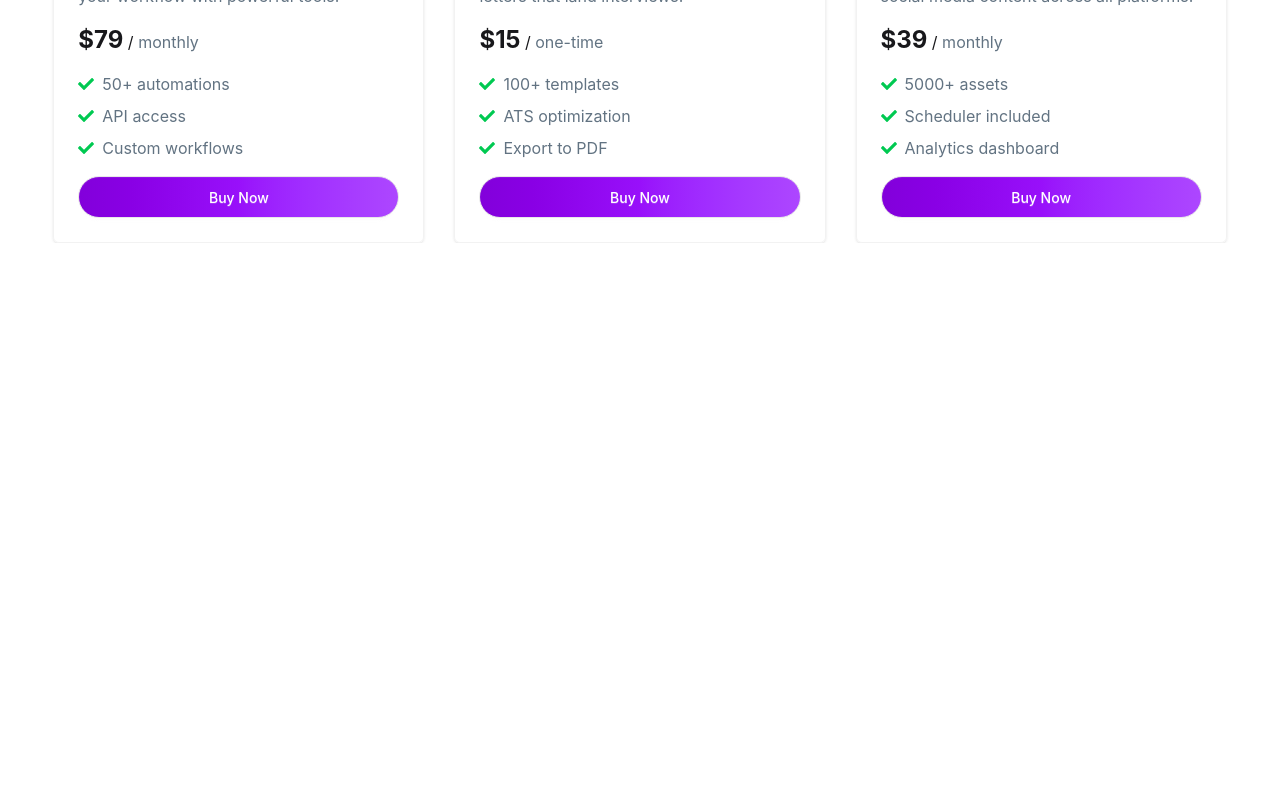
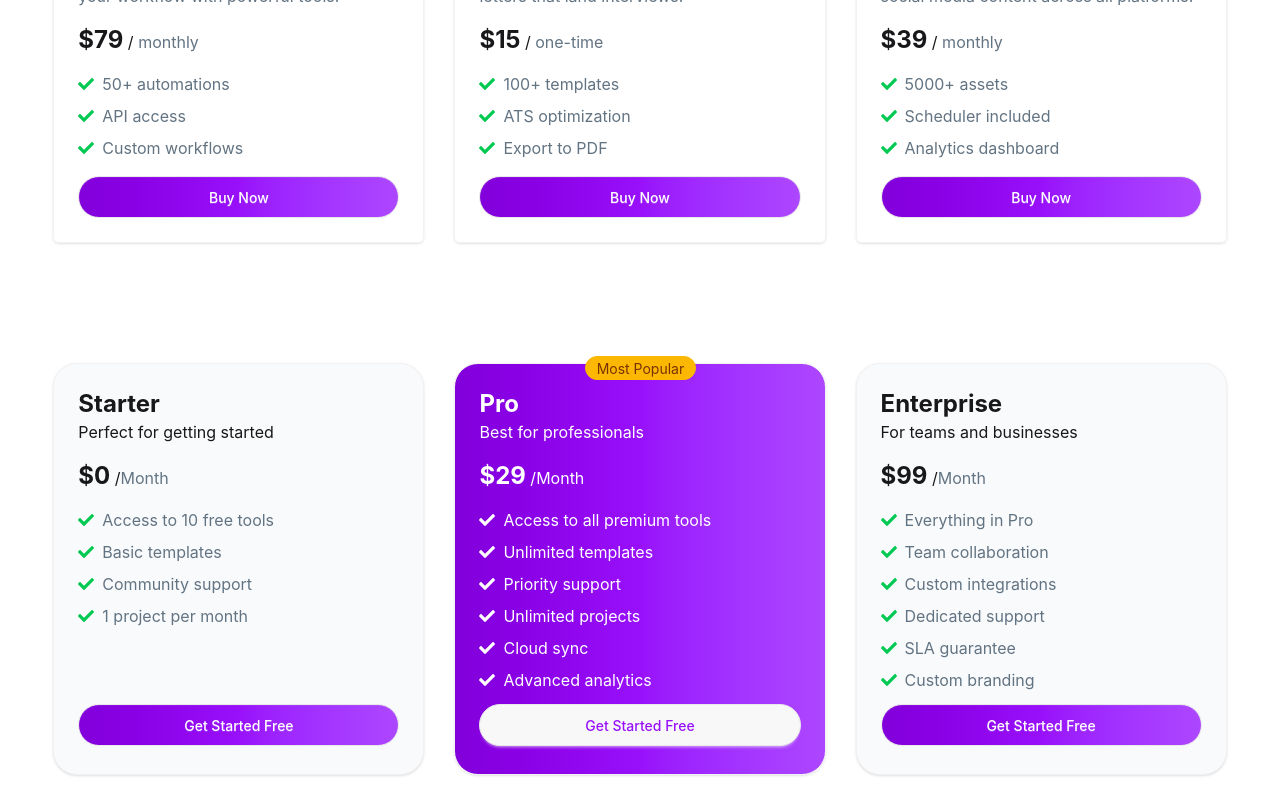
Before and after one commit to sadikur-sadik/B13-A6-DigiTools-Platform, a React (Vite) app: page / in a window 1280 px wide. Shown: the part 2000-2797 px from the top of the page. Before the commit the page ends 2243 px from the top, so only its background shows below. Built offline with nearby package versions, Linux system fonts and the light colour scheme.

Commit message:
Demo section done

```diff
--- a/src/App.jsx
+++ b/src/App.jsx
@@ -3,6 +3,7 @@ import { Suspense, useState } from 'react'
 import NavBar from './NavBar/NavBar'
 import Hero from './Hero/Hero'
 import Stats from './Stats/Stats'
+import Demo from './Demo/Demo'
 import Subscriptions from './Subscriptions/Supscriptions'
 
 const digitoolsProducts = async() => {
@@ -31,6 +32,12 @@ function App() {
 
         </Subscriptions>
       </Suspense>
+
+      <Suspense>
+        <Demo>
+
+        </Demo>
+      </Suspense>
     </>
   )
 }
--- /dev/null
+++ b/src/Demo/Demo.jsx
@@ -0,0 +1,76 @@
+import React from 'react';
+import { FaCheck } from "react-icons/fa";
+
+const Demo = () => {
+    return (
+        <div className='lg:max-w-300 max-w-180 w-11/12 mx-auto grid md:grid-cols-2 lg:grid-cols-3 grid-cols-1 gap-7.5 rounded-md my-30'>
+            <section className='bg-[#f9fafcFF] border border-[#f2f2f2FF] rounded-3xl md:p-6 p-3 shadow-sm space-y-4 flex flex-col '>
+                <div className='flex-1'>
+                    <h3 className='text-2xl font-bold'>Starter</h3>
+                    <p className='#627382FF'>Perfect for getting started</p>
+                </div>
+                <div >
+                    <span className='text-2xl font-bold flex-1'>$0</span> /
+                    <span className='text-[#627382FF]'>Month</span>
+                </div>
+                <ul className='text-[#627382FF] h-45 space-y-2'>
+                    <li className='flex gap-2 items-center'> <FaCheck className='text-green-500' /> Access to 10 free tools</li>
+                    <li className='flex gap-2 items-center'> <FaCheck className='text-green-500' /> Basic templates</li>
+                    <li className='flex gap-2 items-center'> <FaCheck className='text-green-500' /> Community support</li>
+                    <li className='flex gap-2 items-center'> <FaCheck className='text-green-500' /> 1 project per month</li>
+                </ul>
+                <div className='flex-1 '>
+                    <button className='btn w-full font-medium   md:px-5 md:py-5 px-2 py-0 rounded-full bg-linear-to-r from-purple-700 via-purple-600 to-purple-500 text-white '>Get Started Free</button>
+                </div>
+            </section>
+
+            <section className='bg-linear-to-r from-purple-700 relative via-purple-600 to-purple-500  border border-[#f2f2f2FF] rounded-3xl md:p-6 p-3 shadow-sm space-y-4 flex flex-col text-white'>
+
+                    <div className="badge badge-warning rounded-full absolute -top-2 left-[30%] sm:left-[50%] md:left-[35%]">Most Popular</div>
+
+                <div className='flex-1'>
+                    <h3 className='text-2xl font-bold '>Pro</h3>
+                    <p className='#627382FF'>Best for professionals</p>
+                </div>
+                <div >
+                    <span className='text-2xl font-bold flex-1'>$29</span> /
+                    <span className='text-white'>Month</span>
+                </div>
+                <ul className='text-white flex-1 h-45 space-y-2'>
+                    <li className='flex gap-2 items-center'> <FaCheck className='text-white' /> Access to all premium tools</li>
+                    <li className='flex gap-2 items-center'> <FaCheck className='text-white' /> Unlimited templates</li>
+                    <li className='flex gap-2 items-center'> <FaCheck className='text-white' /> Priority support</li>
+                    <li className='flex gap-2 items-center'> <FaCheck className='text-white' /> Unlimited projects</li>
+                    <li className='flex gap-2 items-center'> <FaCheck className='text-white' /> Cloud sync</li>
+                    <li className='flex gap-2 items-center'> <FaCheck className='text-white' /> Advanced analytics</li>
+                </ul>
+                <div className='flex-1'>
+                    <button className='btn w-full font-medium md:px-5 md:py-5 px-2 py-0 rounded-full text-purple-600'>Get Started Free</button>
+                </div>
+            </section>
+            <section className='bg-[#f9fafcFF] border border-[#f2f2f2FF] rounded-3xl md:p-6 p-3 shadow-sm space-y-4 flex flex-col '>
+                <div className='flex-1'>
+                    <h3 className='text-2xl font-bold'>Enterprise</h3>
+                    <p className='#627382FF'>For teams and businesses</p>
+                </div>
+                <div >
+                    <span className='text-2xl font-bold flex-1'>$99</span> /
+                    <span className='text-[#627382FF]'>Month</span>
+                </div>
+                <ul className='text-[#627382FF] flex-1 h-45 space-y-2'>
+                    <li className='flex gap-2 items-center'> <FaCheck className='text-green-500' /> Everything in Pro</li>
+                    <li className='flex gap-2 items-center'> <FaCheck className='text-green-500' /> Team collaboration</li>
+                    <li className='flex gap-2 items-center'> <FaCheck className='text-green-500' /> Custom integrations</li>
+                    <li className='flex gap-2 items-center'> <FaCheck className='text-green-500' /> Dedicated support</li>
+                    <li className='flex gap-2 items-center'> <FaCheck className='text-green-500' /> SLA guarantee</li>
+                    <li className='flex gap-2 items-center'> <FaCheck className='text-green-500' /> Custom branding</li>
+                </ul>
+                <div className='flex-1'>
+                    <button className='btn w-full font-medium md:px-5 md:py-5 px-2 py-0 rounded-full bg-linear-to-r from-purple-700 via-purple-600 to-purple-500 text-white '>Get Started Free</button>
+                </div>
+            </section>
+        </div>
+    );
+};
+
+export default Demo;
--- a/src/Subscriptions/SubscriptionsDetails/Details.jsx/All/EachCard/EachCard.jsx
+++ b/src/Subscriptions/SubscriptionsDetails/Details.jsx/All/EachCard/EachCard.jsx
@@ -1,12 +1,12 @@
 import React from 'react';
-import {  toast } from 'react-toastify'
+import { toast } from 'react-toastify'
 import { FaCheck } from "react-icons/fa";
 
-const EachCard = ({ product,cart , setCart }) => {
+const EachCard = ({ product, cart, setCart }) => {
 
     const handleCart = () => {
         toast.success(`${product.name} is add to the cart`)
-        setCart([...cart , product]);
+        setCart([...cart, product]);
     }
     // console.log(cart);
     return (
```
